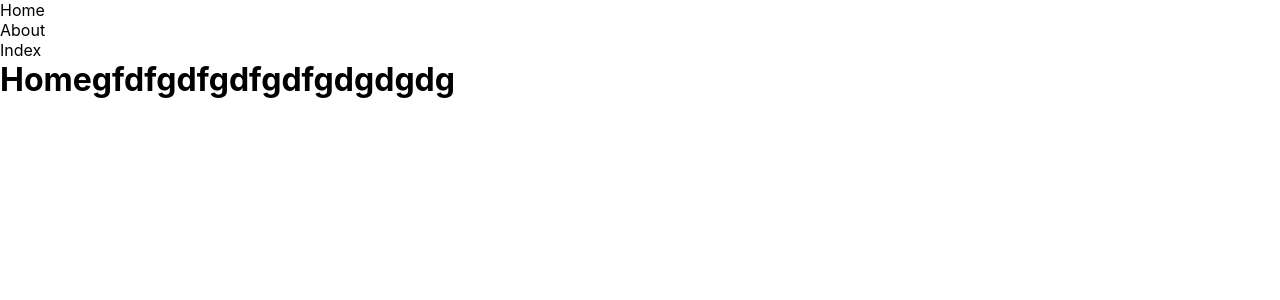
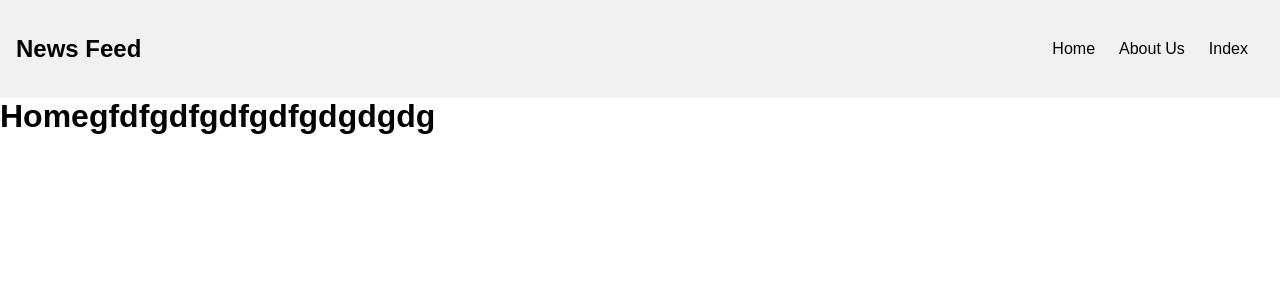
Before and after one commit to jred9501/newsletter, a Next.js app: page /home in a window 1280 px wide. Shown: the top 300 px of the page. Built offline with nearby package versions, Linux system fonts and the light colour scheme.

Commit message:
navbar completion

```diff
--- a/components/Logo.js
+++ b/components/Logo.js
@@ -0,0 +1,7 @@
+import React from "react";
+
+const Logo = () => {
+  return <div className="logo">News Feed</div>;
+};
+
+export default Logo;
--- a/components/NavItem.js
+++ b/components/NavItem.js
@@ -0,0 +1,10 @@
+import Link from "next/link";
+const NavItem = ({ text, href, active }) => {
+  return (
+    <Link href={href}>
+      {text}
+    </Link>
+  );
+};
+
+export default NavItem;
--- a/components/Navbar.js
+++ b/components/Navbar.js
@@ -1,9 +1,54 @@
-import React from "react";
 import Link from "next/link";
+import Image from "next/image";
+import React, { useState } from "react";
+import Logo from "./Logo";
+import NavItem from "./NavItem";
 
-function Navbar() {
+const MENU_LIST = [
+  { text: "Home", href: "/home" },
+  { text: "About Us", href: "/about" },
+  { text: "Index", href: "/" },
+];
+const Navbar = () => {
+  const [navActive, setNavActive] = useState(null);
+  const [activeIdx, setActiveIdx] = useState(-1);
+
   return (
-    <ul>
+    <header>
+      <nav className={`nav`}>
+        <Link href={"/"}>
+          <h1 className="logo">News Feed</h1>
+        </Link>
+        <div
+          onClick={() => setNavActive(!navActive)}
+          className={`nav__menu-bar`}
+        >
+          <div></div>
+          <div></div>
+          <div></div>
+        </div>
+        <div className={`${navActive ? "active" : ""} nav__menu-list`}>
+          {MENU_LIST.map((menu, idx) => (
+            <div
+              onClick={() => {
+                setActiveIdx(idx);
+                setNavActive(false);
+              }}
+              key={menu.text}
+            >
+              <NavItem active={activeIdx === idx} {...menu} />
+            </div>
+          ))}
+        </div>
+      </nav>
+    </header>
+  );
+};
+
+export default Navbar;
+
+{
+  /* <ul>
 <li>
   <Link href="/home">Home</Link>
 </li>
@@ -15,8 +60,5 @@
     <Link href="/">Index</Link>
 
 </li>
-    </ul>
-  );
+</ul> */
 }
-
-export default Navbar;
--- a/styles/globals.css
+++ b/styles/globals.css
@@ -36,3 +36,102 @@
   padding: 0.5rem 1rem;
   font-weight: bold;
 }
+
+/* Nav Styles */
+
+
+@import url('https://fonts.googleapis.com/css2?family=Work+Sans:wght@400;500;700&display=swap');
+* {
+  margin: 0;
+  padding: 0;
+  outline: none;
+  box-sizing: border-box;
+  font-family: 'Work Sans', sans-serif;
+}
+a{
+  text-decoration: none;
+  color: inherit;
+}
+header{
+  position: sticky;
+  z-index: 30;
+  top: 0;
+}
+nav{
+  display: flex;
+  padding: 16px;
+  justify-content: space-between;
+  align-items: center;
+  background-color: #f1f1f1;
+}
+.nav__menu-bar{
+  display: flex;
+  flex-direction: column;
+  row-gap: 6px;
+  cursor: pointer;
+}
+.nav__menu-bar div{
+  width: 40px;
+  height: 4px;
+  background-color: black;
+  border-radius: 2px;
+}
+.nav__menu-list{
+  display: flex;
+  flex-direction: column;
+  position: fixed;
+  top: 60px;
+  width: 288px;
+  row-gap: 24px;
+  right: -288px;
+  padding: 24px 16px;
+  transition: all 0.2s;
+  min-height: calc(100vh - 60px);
+  background-color: #f1f1f1;
+}
+.nav__menu-list.active{
+  right: 0;
+}
+.nav__link{
+  font-size: 18px;
+  position: relative;
+  transition: all 0.2s;
+}
+
+.nav__link:hover{
+ font-weight: bold;
+}
+
+.center{
+  min-height: 600px;
+  display: flex;
+  justify-content: center;
+  align-items: center;
+}
+@media screen and (min-width: 768px) {
+  .nav__menu-bar{
+    display: none;
+  }
+  .nav__menu-list{
+    position: unset;
+    flex-direction: row;
+    min-height: fit-content;
+    width: fit-content;
+    column-gap: 24px;
+    align-items: center;
+  }
+  .nav__link::before{
+    content: '';
+    position: absolute;
+    width: 0%;
+    height: 6px;
+    bottom: -16px;
+    left: 0;
+    background-color: black;
+    transition: all 0.2s;
+  }
+
+  .nav__link:hover:before{
+   width: 100%;
+  }
+}
```
Lines whose indentation alone changed are shown as unchanged.
